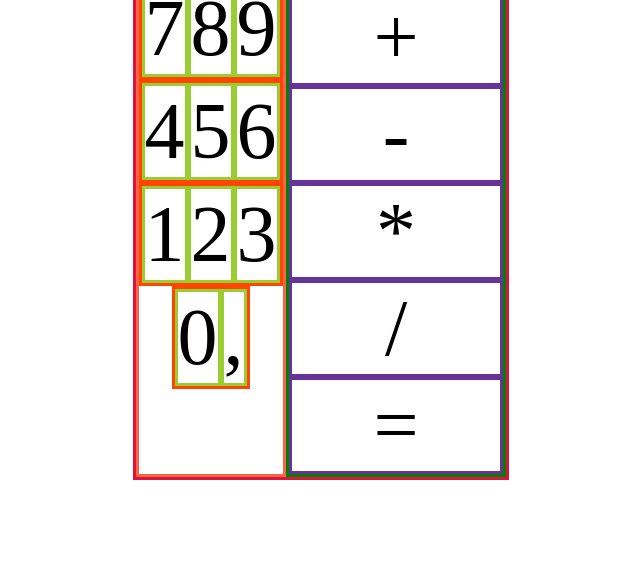
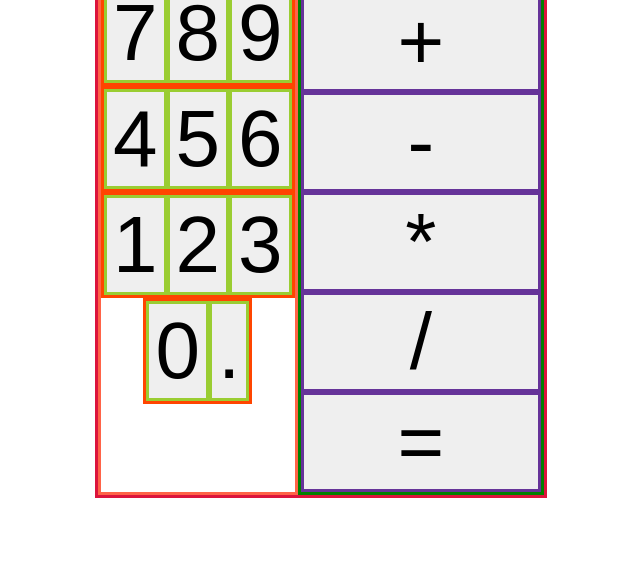
Before and after one commit to Sedbastian/odin-calculator, a plain HTML site: page index.html in a window 1280 px wide. Shown: the part 219-800 px from the top of the page, without its empty margins (319-959 px from the left). Drawn offline with Linux system fonts and the light colour scheme.

Commit message:
Cambiar divs por buttons

```diff
--- a/index.html
+++ b/index.html
@@ -8,36 +8,36 @@
 </head>
 <body>
     <div id="calculadora">
-        <div id="display">0123456789</div>
+        <div id="display">.</div>
         <div id="teclasYoperaciones">
             <div id="teclas">
                 <div class="digitos">
-                    <div id="digito7">7</div>
-                    <div id="digito8">8</div>
-                    <div id="digito9">9</div>
+                    <button>7</button>
+                    <button>8</button>
+                    <button>9</button>
                 </div>
                 <div class="digitos">
-                    <div id="digito4">4</div>
-                    <div id="digito5">5</div>
-                    <div id="digito6">6</div>
+                    <button>4</button>
+                    <button>5</button>
+                    <button>6</button>
                 </div>
                 <div class="digitos">
-                    <div id="digito1">1</div>
-                    <div id="digito2">2</div>
-                    <div id="digito3">3</div>
+                    <button>1</button>
+                    <button>2</button>
+                    <button>3</button>
                 </div>
                 <div class="digitos">
-                    <div id="digito0">0</div>
-                    <div id="coma">,</div>
+                    <button>0</button>
+                    <button>.</button>
                 </div>
             </div>
             <div id="operaciones">
-                <div class="operacion">Borrar</div>
-                <div class="operacion">+</div>
-                <div class="operacion">-</div>
-                <div class="operacion">*</div>
-                <div class="operacion">/</div>
-                <div id="igual">=</div>
+                <button class="operacion">Borrar</button>
+                <button class="operacion">+</button>
+                <button class="operacion">-</button>
+                <button class="operacion">*</button>
+                <button class="operacion">/</button>
+                <button id="igual">=</button>
             </div>
         </div>
     </div>
--- a/javascript.js
+++ b/javascript.js
@@ -28,7 +28,7 @@ function ejecutarIgual() {
 }
 
 const display = document.querySelector("#display");
-const digitos = document.querySelectorAll(".digitos div");
+const digitos = document.querySelectorAll(".digitos button");
 digitos.forEach((digito) => digito.addEventListener("click", popularDisplay));
 
 const operaciones = document.querySelectorAll(".operacion");
--- a/style.css
+++ b/style.css
@@ -39,20 +39,24 @@ body {
     border-color: orangered;
 }
 
-.digitos div {
+.digitos button {
+    font-size: 10vmin;
     border-style: solid;
     border-width: 3px;
     border-color: yellowgreen;
 }
 
 #operaciones {
+    display: flex;
+    flex-direction: column;
     text-align: center;
     border-style: solid;
     border-width: 3px;
     border-color: green;
 }
 
-#operaciones div {
+#operaciones button {
+    font-size: 10vmin;
     border-style: solid;
     border-width: 3px;
     border-color: rebeccapurple;
```
